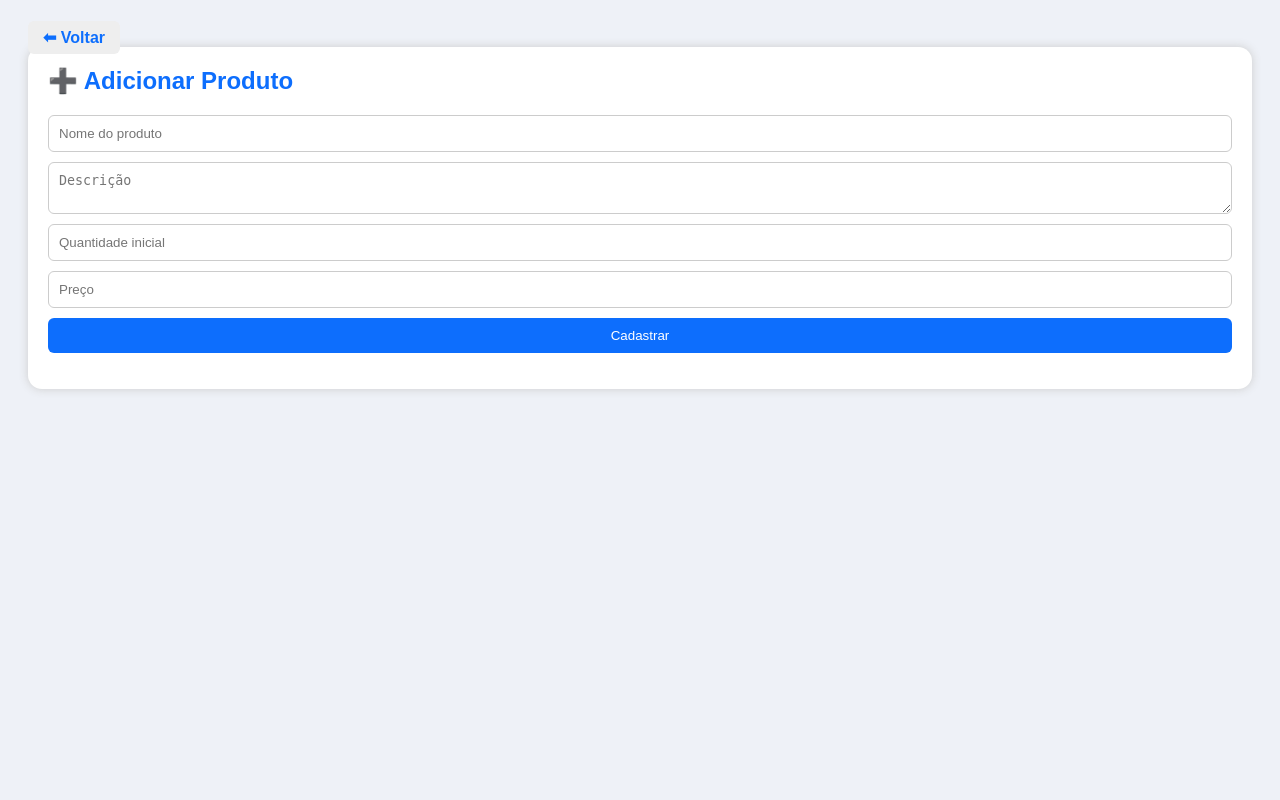
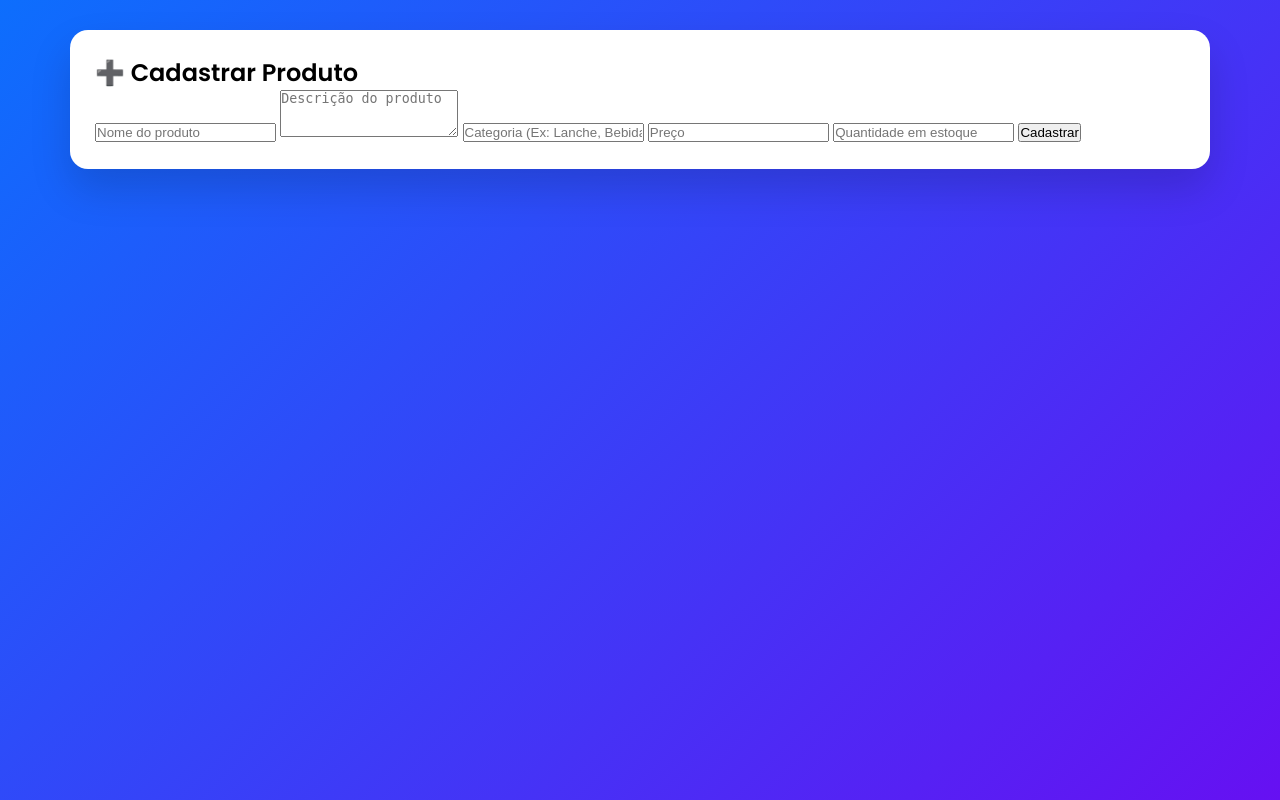
Before and after one commit to joaopivaa/chica-tudo-bot, a PHP site: page /add.php in a window 1280 px wide. Run offline with PHP 8.4, Linux system fonts and the light colour scheme.

Commit message:
Atualizando funcionalidades da chicona

```diff
--- a/Estoque/add.php
+++ b/Estoque/add.php
@@ -1,18 +1,32 @@
 <?php include 'connect.php'; ?>
 
-<a href="javascript:history.back()" class="btn"
-   style="background:#eee;padding:8px 15px;border-radius:6px;text-decoration:none;">
-   ⬅ Voltar
-</a>
+<!DOCTYPE html>
+<html lang="pt-br">
+<head>
+    <meta charset="UTF-8">
+    <title>Novo Produto</title>
+    <link rel="stylesheet" href="style.css">
+</head>
+<body>
+
+<div class="container">
+
+<div class="card">
+    <h2>➕ Cadastrar Produto</h2>
 
     <?php
-if(isset($_POST["nome"])) {
-    $stmt = $pdo->prepare("INSERT INTO produtos (nome, descricao, quantidade, preco) VALUES (?, ?, ?, ?)");
+    if ($_SERVER['REQUEST_METHOD'] === 'POST') {
+        $stmt = $pdo->prepare("
+            INSERT INTO produtos (nome, descricao, categoria, preco, estoque)
+            VALUES (?, ?, ?, ?, ?)
+        ");
+
         $stmt->execute([
-        $_POST["nome"],
-        $_POST["descricao"],
-        $_POST["quantidade"],
-        $_POST["preco"]
+            $_POST['nome'],
+            $_POST['descricao'],
+            $_POST['categoria'],
+            $_POST['preco'],
+            $_POST['estoque']
         ]);
 
         header("Location: index.php");
@@ -20,16 +34,22 @@ if(isset($_POST["nome"])) {
     }
     ?>
 
-<link rel="stylesheet" href="style.css">
-
-<div class="card">
-<h2>➕ Adicionar Produto</h2>
-
     <form method="POST">
         <input name="nome" placeholder="Nome do produto" required>
-    <textarea name="descricao" placeholder="Descrição"></textarea>
-    <input name="quantidade" type="number" placeholder="Quantidade inicial" required>
-    <input name="preco" type="number" step="0.01" placeholder="Preço">
-    <button>Cadastrar</button>
+
+        <textarea name="descricao" placeholder="Descrição do produto" rows="3"></textarea>
+
+        <input name="categoria" placeholder="Categoria (Ex: Lanche, Bebida)">
+
+        <input name="preco" type="number" step="0.01" placeholder="Preço" required>
+
+        <input name="estoque" type="number" placeholder="Quantidade em estoque" required>
+
+        <button type="submit">Cadastrar</button>
     </form>
 </div>
+
+</div>
+
+</body>
+</html>
--- a/Estoque/style.css
+++ b/Estoque/style.css
@@ -1,12 +1,193 @@
-body { font-family: Arial; background: #eef1f7; padding: 20px; }
-.card { background: white; padding: 20px; border-radius: 14px; box-shadow: 0 0 10px #ccc; margin-bottom: 20px; }
-h2 { margin-top: 0; color: #0d6efd; }
-.table { width: 100%; border-collapse: collapse; }
-.table th, .table td { border: 1px solid #ddd; padding: 10px; }
-.table th { background: #0d6efd; color: white; }
-.low { background: #ffdddd; color: #b10000; font-weight: bold; }
-input, textarea { width: 100%; padding: 10px; margin-bottom: 10px; border-radius: 6px; border: 1px solid #ccc; }
-button { background: #0d6efd; color: white; padding: 10px; border: none; border-radius: 6px; cursor: pointer; width: 100%; }
-button:hover { background: #0b5ed7; }
-a { color: #0d6efd; font-weight: bold; text-decoration: none; }
-a:hover { text-decoration: underline; }
+@import url('https://fonts.googleapis.com/css2?family=Poppins:wght@300;400;500;600&display=swap');
+
+* {
+    box-sizing: border-box;
+    margin: 0;
+    padding: 0;
+}
+
+body {
+    font-family: 'Poppins', sans-serif;
+    background: linear-gradient(135deg, #0d6efd, #6610f2);
+    min-height: 100vh;
+}
+
+.container {
+    max-width: 1200px;
+    margin: auto;
+    padding: 30px;
+}
+
+/* ===== TOPO ===== */
+.topo {
+    color: white;
+    margin-bottom: 25px;
+}
+
+.topo h1 {
+    font-size: 34px;
+}
+
+.topo span {
+    opacity: .9;
+}
+
+/* ===== CARD ===== */
+.card {
+    background: white;
+    border-radius: 18px;
+    box-shadow: 0 20px 40px rgba(0,0,0,.15);
+    padding: 25px;
+}
+
+/* ===== CARD TOPO ===== */
+.card-top {
+    display: flex;
+    justify-content: space-between;
+    align-items: center;
+    margin-bottom: 20px;
+}
+
+.card-top h2 {
+    color: #333;
+}
+
+/* ===== BOTÃO ADD ===== */
+.btn-add {
+    background: linear-gradient(135deg, #198754, #20c997);
+    color: white;
+    padding: 10px 18px;
+    border-radius: 10px;
+    text-decoration: none;
+    font-weight: 500;
+    transition: .3s;
+}
+
+.btn-add:hover {
+    transform: translateY(-2px);
+    box-shadow: 0 8px 15px rgba(0,0,0,.2);
+}
+
+/* ===== TABELA ===== */
+.table {
+    width: 100%;
+    border-collapse: collapse;
+}
+
+.table th {
+    background: #f1f3f5;
+    padding: 14px;
+    text-align: left;
+    font-weight: 500;
+}
+
+.table td {
+    padding: 14px;
+    border-bottom: 1px solid #eee;
+}
+
+.table tr:hover {
+    background: #f8f9fa;
+}
+
+/* ===== ESTOQUE BAIXO ===== */
+.low {
+    background: #fff0f0;
+    color: #c92a2a;
+    font-weight: 500;
+}
+
+/* ===== AÇÕES ===== */
+.acoes {
+    display: flex;
+    gap: 10px;
+}
+
+/* ===== BOTÕES ===== */
+.btn {
+    padding: 6px 14px;
+    border-radius: 8px;
+    text-decoration: none;
+    font-size: 14px;
+    transition: .3s;
+}
+
+.btn-edit {
+    background: #0d6efd;
+    color: white;
+}
+
+.btn-edit:hover {
+    background: #0b5ed7;
+}
+
+.btn-del {
+    background: #dc3545;
+    color: white;
+}
+
+.btn-del:hover {
+    background: #bb2d3b;
+}
+
+/* ===== FOOTER ===== */
+.footer {
+    margin-top: 25px;
+    text-align: center;
+    color: white;
+    opacity: .85;
+    font-size: 14px;
+}
+
+
+.table {
+    width: 100%;
+    border-collapse: collapse;
+    margin-top: 15px;
+}
+
+.table th {
+    background: #0d6efd;
+    color: #fff;
+    padding: 12px;
+    text-align: left;
+}
+
+.table td {
+    padding: 12px;
+    border-bottom: 1px solid #ddd;
+    vertical-align: top;
+}
+
+.produto {
+    font-weight: bold;
+}
+
+.descricao {
+    font-size: 14px;
+    color: #555;
+    max-width: 450px;
+}
+
+.qtd, .preco {
+    text-align: center;
+    font-weight: bold;
+}
+
+.acoes a {
+    margin-right: 8px;
+    text-decoration: none;
+    font-weight: bold;
+}
+
+.btn-gerenciar {
+    color: #0d6efd;
+}
+
+.btn-excluir {
+    color: #dc3545;
+}
+
+.low {
+    background: #fff3f3;
+}
--- a/Estoque/up.php
+++ b/Estoque/up.php
@@ -5,7 +5,7 @@ $id = $_GET["id"];
 $tipo = $_GET["t"];
 $qtd  = intval($_POST["qtd"]);
 
-$stmt = $pdo->prepare("SELECT quantidade FROM produtos WHERE id=?");
+$stmt = $pdo->prepare("SELECT estoque FROM produtos WHERE id=?");
 $stmt->execute([$id]);
 $atual = $stmt->fetchColumn();
 
@@ -16,7 +16,7 @@ if ($tipo == "add") {
     if ($novo < 0) $novo = 0;
 }
 
-$update = $pdo->prepare("UPDATE produtos SET quantidade=? WHERE id=?");
+$update = $pdo->prepare("UPDATE produtos SET estoque=? WHERE id=?");
 $update->execute([$novo, $id]);
 
 header("Location: index.php");
```
Also changed, not shown: Estoque/excluir.php (added, +16 -0 lines), Estoque/index.php (+53 -8 lines). Lines whose indentation alone changed are shown as unchanged.
